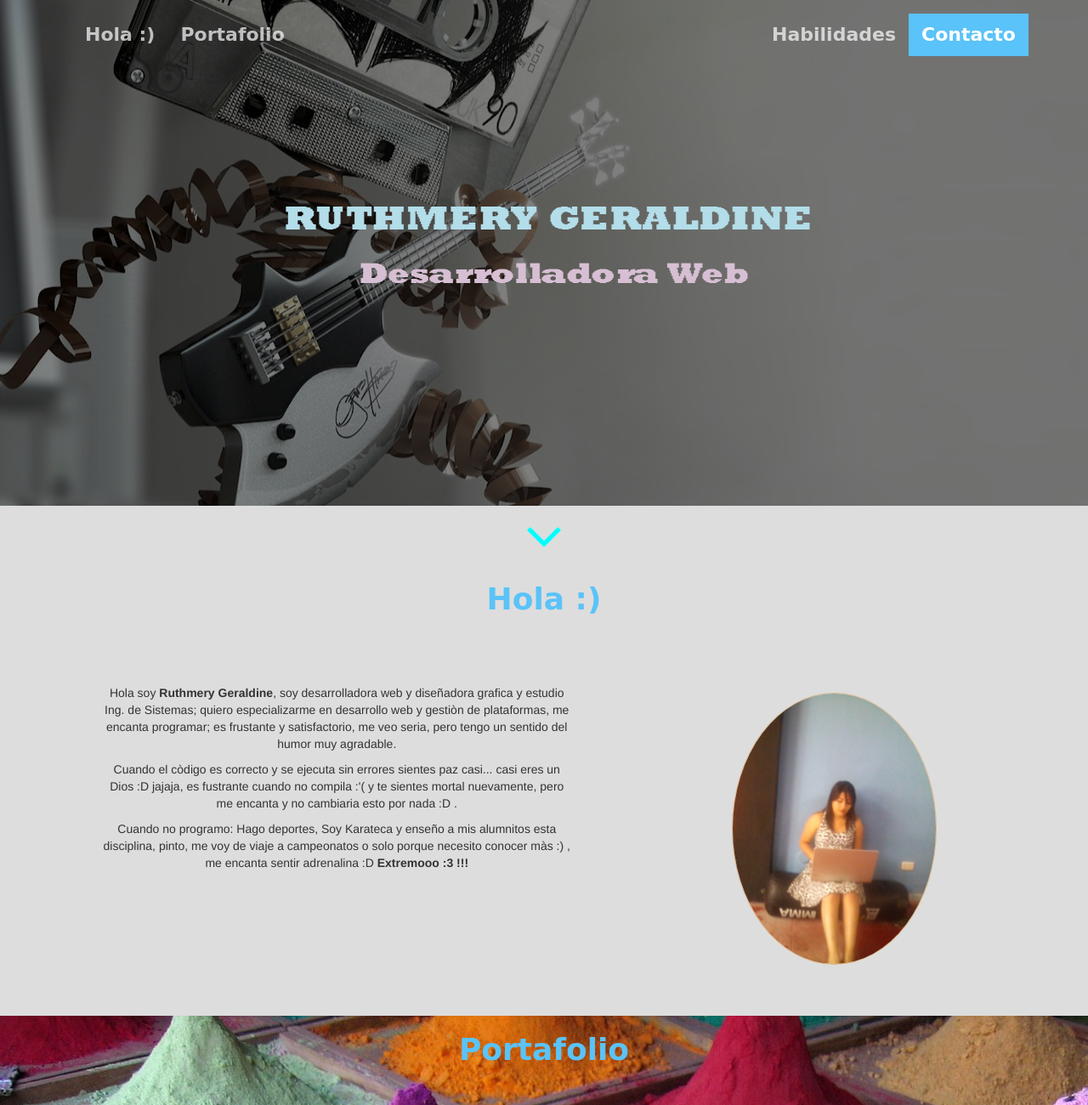
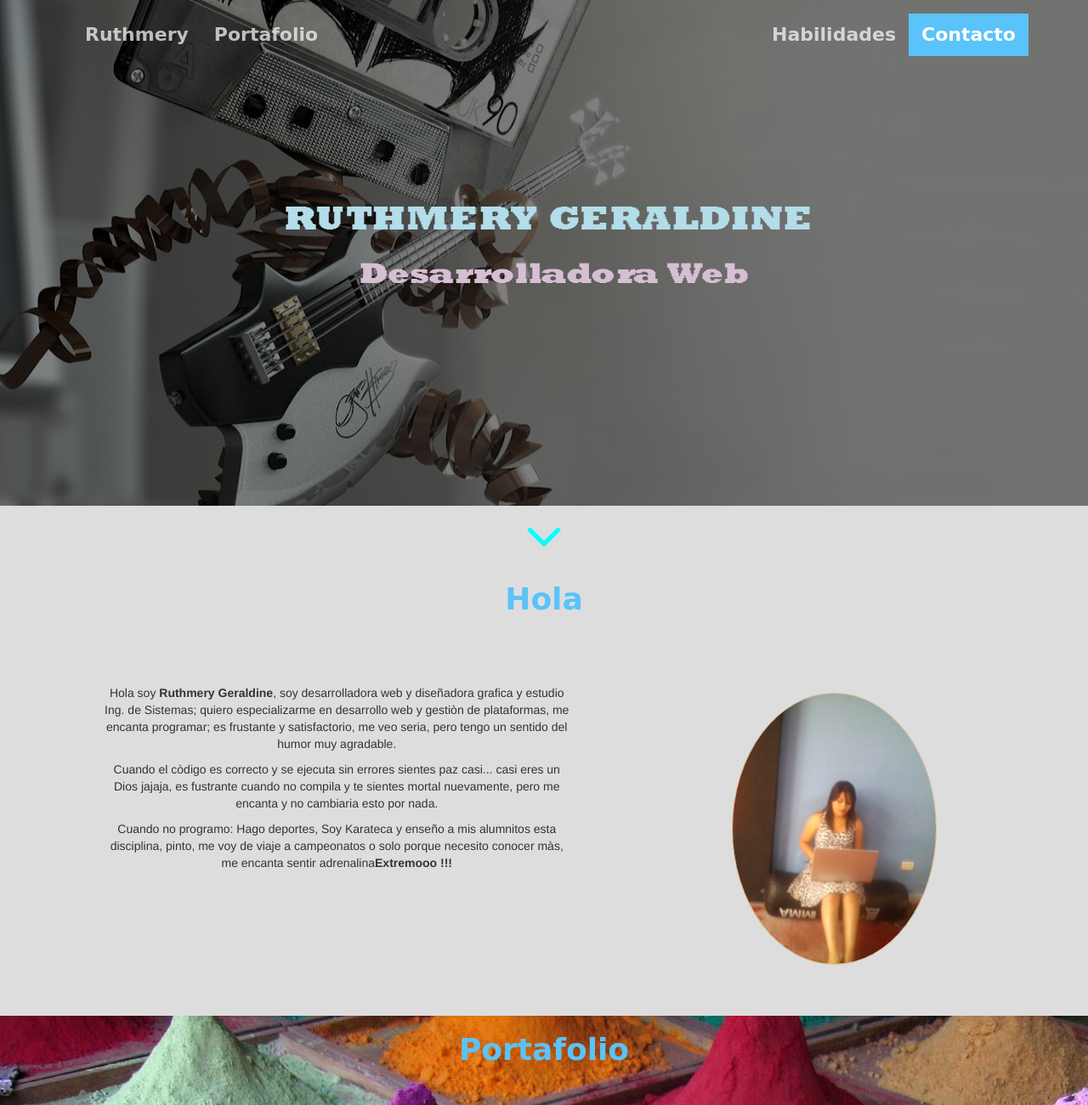
Before and after one commit to ruthmerygeraldine/ruthmerygeraldine.github.io, a plain HTML site: page index.html in a window 1280 px wide. Shown: the top 1300 px of the page at 85% size. Drawn offline with nearby package versions, Linux system fonts and the light colour scheme; a script that the page names is missing; files whose address does not match are found by name; a web font is replaced by a local one.

Commit message:
modificando
caras

```diff
--- a/css/main.css
+++ b/css/main.css
@@ -217,7 +217,7 @@ h4
 }
 .content-habilidades p{
 	font-size: 22px;
-	color: white;
+	color: #8E888B;
 	font-weight: bold;
 }
 
@@ -429,7 +429,7 @@ background-image: url(../img/background/img3.jpg);
     padding-bottom: 8px;
 }
 #skills h5{
-	color: #FFF2F9;
+	color: #8E888B;
 	font-size: 22px;
 }
 #hoverme{
--- a/index.html
+++ b/index.html
@@ -34,7 +34,7 @@
         </div>
         <div class="collapse navbar-collapse text-center" id="bs-example-navbar-collapse-1">
           <ul class="nav navbar-nav navbar-left">
-            <li><a href="#about">Hola :)</a></li>
+            <li><a href="#about">Ruthmery</a></li>
             <li><a href="#portfolio">Portafolio</a></li>
           </ul>
           <ul class="nav navbar-nav navbar-right">
@@ -62,14 +62,14 @@
   <div id="about-me" class="content-about p-30-0 text-center">
     <div class="container">
       <div class="row">
-        <h3>Hola :)</h3>
+        <h3>Hola</h3>
         <div class="dsp">
           <div class="col-md-7">
             <div class="me">
               <p>Hola soy <strong>Ruthmery Geraldine</strong>, soy desarrolladora web y diseñadora grafica y estudio Ing. de Sistemas; quiero especializarme en desarrollo web y gestiòn de plataformas, me encanta programar; es frustante y satisfactorio, me veo seria, pero tengo un sentido del humor muy agradable.
               </p>
-              <p>Cuando el còdigo es correcto y se ejecuta sin errores sientes paz casi... casi eres un Dios :D jajaja, es fustrante cuando no compila :'( y te sientes mortal nuevamente, pero me encanta y no cambiaria esto por nada :D .</p>
-              <p>Cuando no programo: Hago deportes, Soy Karateca y enseño a mis alumnitos esta disciplina, pinto, me voy de viaje a campeonatos o solo porque necesito conocer màs :) , me encanta sentir adrenalina :D <strong>Extremooo :3 !!!</strong></p>
+              <p>Cuando el còdigo es correcto y se ejecuta sin errores sientes paz casi... casi eres un Dios jajaja, es fustrante cuando no compila y te sientes mortal nuevamente, pero me encanta y no cambiaria esto por nada.</p>
+              <p>Cuando no programo: Hago deportes, Soy Karateca y enseño a mis alumnitos esta disciplina, pinto, me voy de viaje a campeonatos o solo porque necesito conocer màs, me encanta sentir adrenalina<strong>Extremooo !!!</strong></p>
             </div>
           </div>
           <div class="col-md-5">
```
